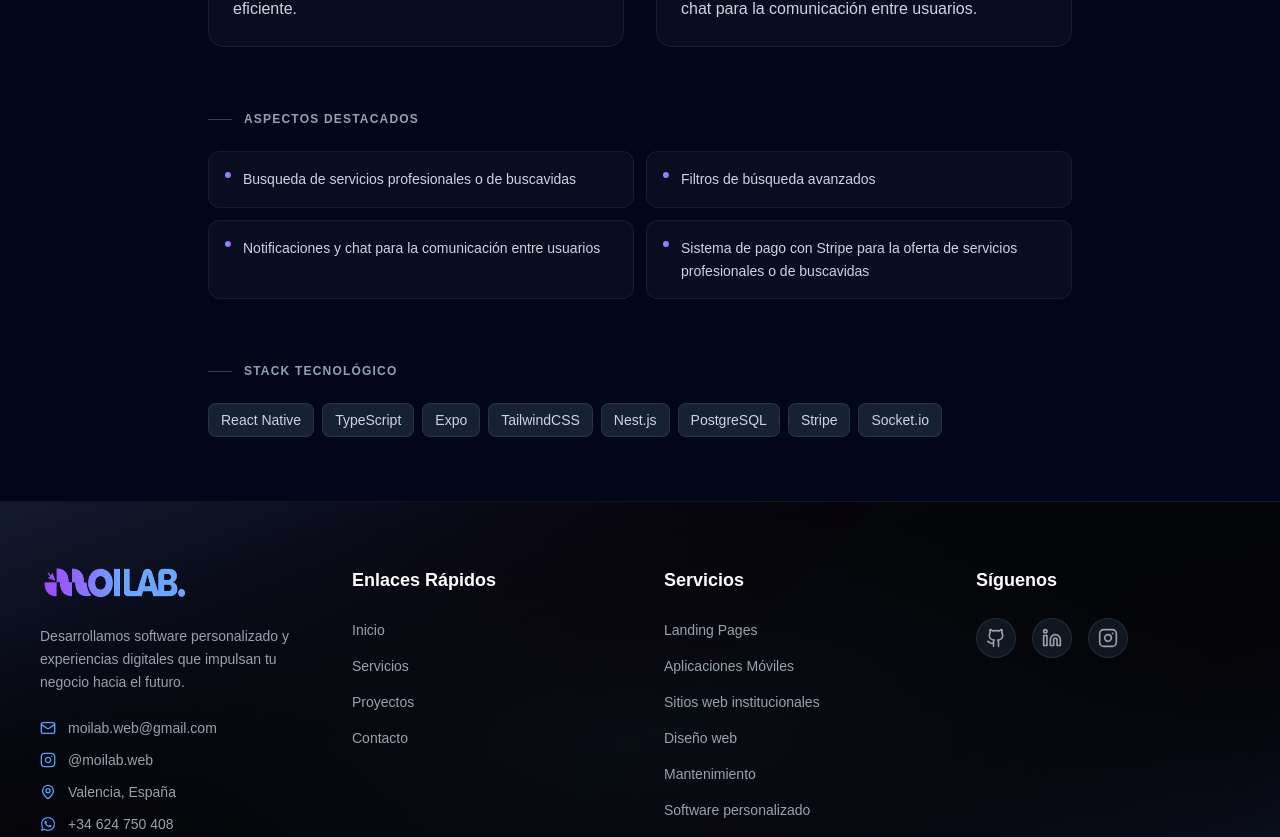
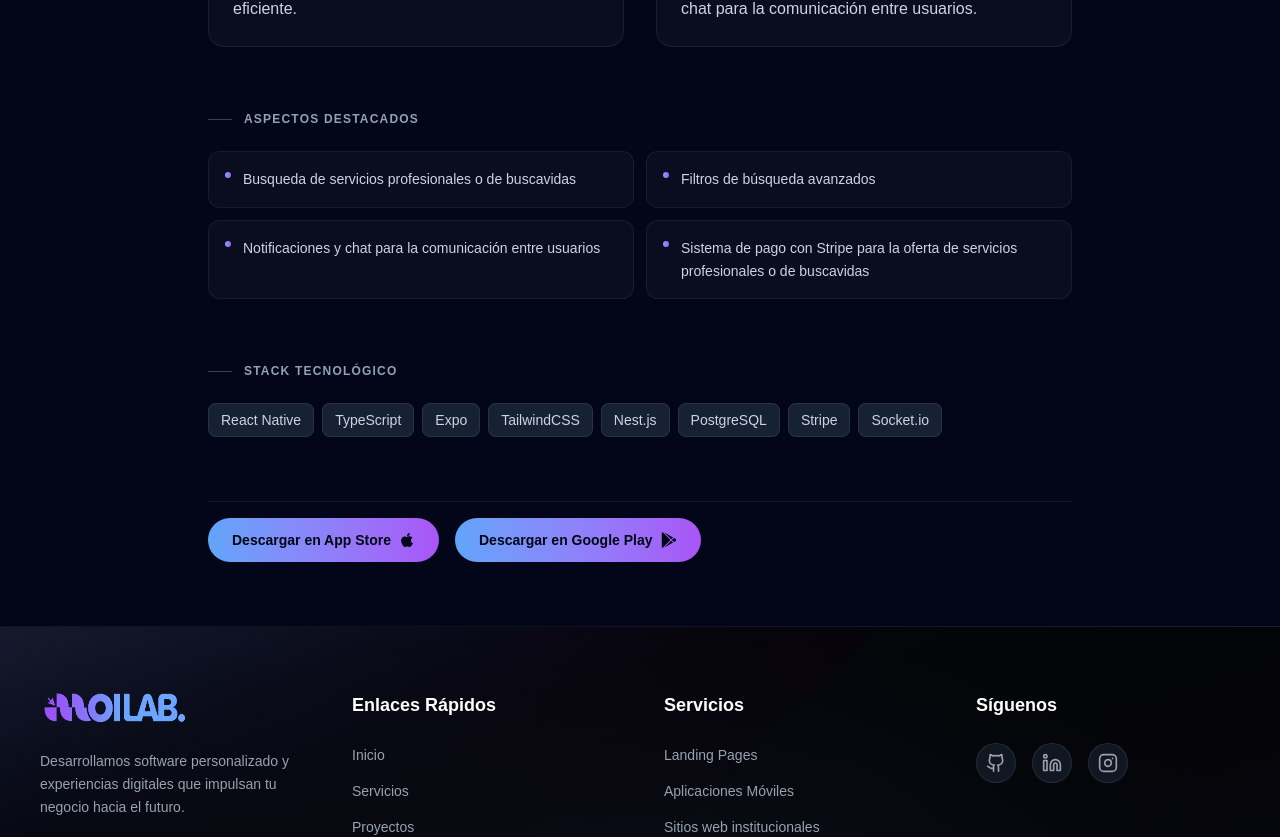
Before and after one commit to joaquincaggiano/moilab, a Next.js app: page /projects/1 in a window 1280 px wide. Shown: the part 884-1721 px from the top of the page. Built offline with nearby package versions, Linux system fonts and the light colour scheme; a web font is replaced by a local one.

Commit message:
feat(): add apple and google url

```diff
--- a/src/app/(pages)/projects/[id]/page.tsx
+++ b/src/app/(pages)/projects/[id]/page.tsx
@@ -68,7 +68,13 @@ export default async function ProjectDetailPage({ params }: Props) {
           <ProjectTools tools={project.tools} />
         )}
 
-        {project.website && <ProjectCta website={project.website} />}
+        {(project.website || project.appStoreUrl || project.googlePlayUrl) && (
+          <ProjectCta
+            website={project.website}
+            appStoreUrl={project.appStoreUrl}
+            googlePlayUrl={project.googlePlayUrl}
+          />
+        )}
       </div>
     </main>
   );
--- a/src/app/data/projects/projects.data.ts
+++ b/src/app/data/projects/projects.data.ts
@@ -6,6 +6,10 @@ export const projectsData: Project[] = [
     title: 'Pocket Job',
     type: 'own',
     collaborator: 'desaway S.L.',
+    appStoreUrl:
+      'https://apps.apple.com/es/app/pocketjob-trabajo-y-servicios/id6791920562',
+    googlePlayUrl:
+      'https://play.google.com/store/apps/details?id=com.pocketjob.app&hl=es_DO',
     description:
       'Aplicación móvil enfocada a la oferta y demanda de trabajos y servicios profesionales o de buscavidas.',
     image: '/img/projects/pocketjob.png',
--- a/src/app/interfaces/projects/project.interface.ts
+++ b/src/app/interfaces/projects/project.interface.ts
@@ -4,6 +4,8 @@ export interface Project {
   type: 'own' | 'collaboration';
   collaborator?: string;
   website?: string;
+  appStoreUrl?: string;
+  googlePlayUrl?: string;
   description?: string;
   image?: string;
   imageFit?: 'contain' | 'cover';
--- a/src/app/projects/components/detail/ProjectCta.tsx
+++ b/src/app/projects/components/detail/ProjectCta.tsx
@@ -1,21 +1,42 @@
 import { LuExternalLink } from 'react-icons/lu';
+import { FaApple, FaGooglePlay } from 'react-icons/fa';
 
 interface ProjectCtaProps {
-  website: string;
+  website?: string;
+  appStoreUrl?: string;
+  googlePlayUrl?: string;
 }
 
-export default function ProjectCta({ website }: ProjectCtaProps) {
+const linkClasses =
+  'inline-flex items-center gap-2 px-6 py-3 rounded-full bg-gradient-to-r from-[#60a5fa] to-[#a855f7] text-slate-950 font-semibold text-sm hover:opacity-90 transition-opacity duration-200';
+
+export default function ProjectCta({
+  website,
+  appStoreUrl,
+  googlePlayUrl,
+}: ProjectCtaProps) {
   return (
-    <section className='pt-4 border-t border-white/[0.07]'>
-      <a
-        href={website}
-        target='_blank'
-        rel='noopener noreferrer'
-        className='inline-flex items-center gap-2 px-6 py-3 rounded-full bg-gradient-to-r from-[#60a5fa] to-[#a855f7] text-slate-950 font-semibold text-sm hover:opacity-90 transition-opacity duration-200'
-      >
-        Ver proyecto en vivo
-        <LuExternalLink size={16} aria-hidden='true' />
-      </a>
+    <section className='pt-4 border-t border-white/[0.07] flex flex-wrap gap-4'>
+      {website && (
+        <a href={website} target='_blank' rel='noopener noreferrer' className={linkClasses}>
+          Ver proyecto en vivo
+          <LuExternalLink size={16} aria-hidden='true' />
+        </a>
+      )}
+
+      {appStoreUrl && (
+        <a href={appStoreUrl} target='_blank' rel='noopener noreferrer' className={linkClasses}>
+          Descargar en App Store
+          <FaApple size={16} aria-hidden='true' />
+        </a>
+      )}
+
+      {googlePlayUrl && (
+        <a href={googlePlayUrl} target='_blank' rel='noopener noreferrer' className={linkClasses}>
+          Descargar en Google Play
+          <FaGooglePlay size={16} aria-hidden='true' />
+        </a>
+      )}
     </section>
   );
 }
```
